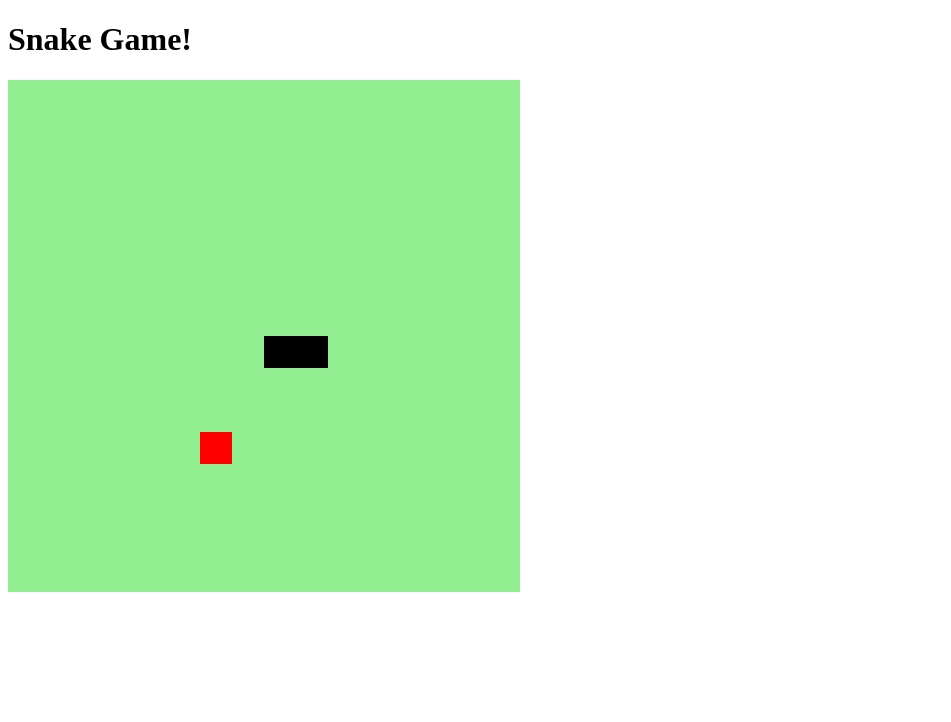
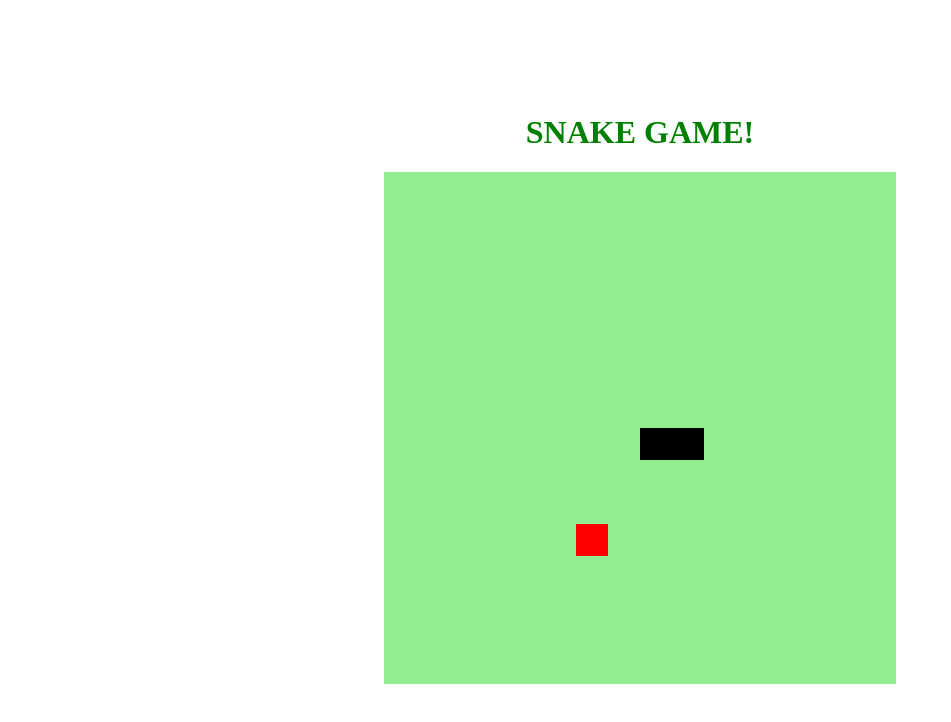
Before and after one commit to herlanramos/DESAFIO_JOGO_JS, a plain HTML site: page index.html in a window 1280 px wide. Shown: the whole page, without its empty margins (0-951 px from the left). Drawn offline with Linux system fonts and the light colour scheme.

Commit message:
adiciona estilizacao do body

```diff
--- a/index.html
+++ b/index.html
@@ -9,7 +9,7 @@
     <title>Snake Game</title>
 </head>
 <body>
-    <H1>Snake Game!</H1>
+    <H1>SNAKE GAME!</H1>
     <canvas id="snake" width="512" height="512"></canvas>
 </body>
 </html>
--- a/style.css
+++ b/style.css
@@ -1,3 +1,9 @@
 body{
-
+    height: 95vh;
+    width: 95;
+    display: flex;
+    justify-content: center;
+    align-items: center;
+    flex-direction: column;
+    color: green;
 }
```
